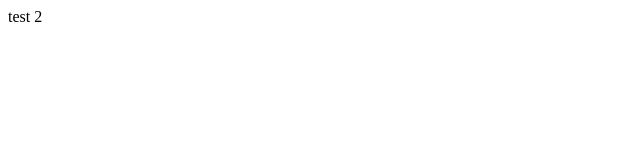
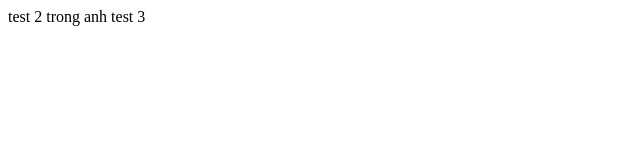
Before and after one commit to khoanguyen84/Git_C0922I1, a plain HTML site: page test.html in a window 1280 px wide. Shown: the whole page, without its empty margins (0-640 px from the left). Drawn offline with Linux system fonts and the light colour scheme.

Commit message:
tronganhtest3

```diff
--- a/test.html
+++ b/test.html
@@ -8,5 +8,6 @@
 </head>
 <body>
     test 2
+    trong anh test 3
 </body>
 </html>
```
